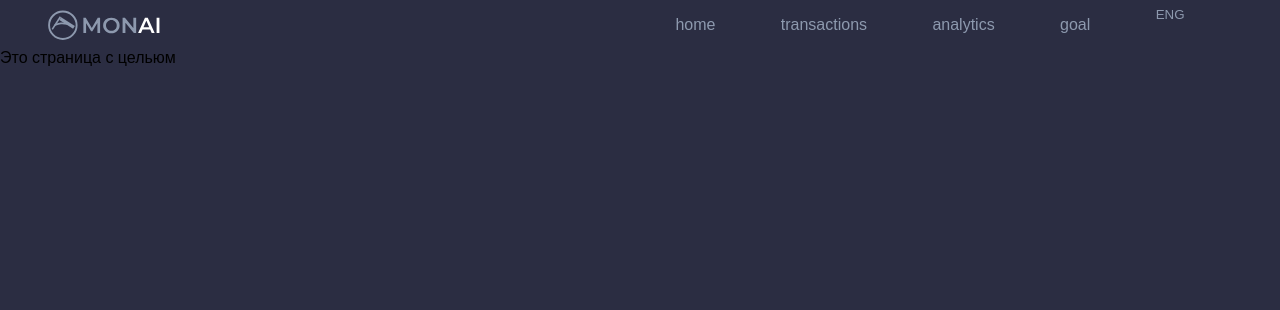
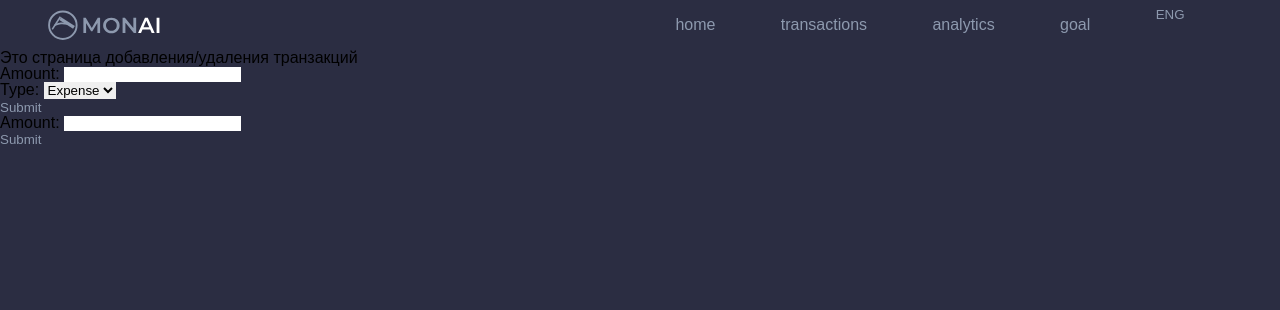
Before and after one commit to vivatttt/Bot-Accountant, a Flask app: page /goal in a window 1280 px wide. Shown: the top 310 px of the page. Run offline with Flask 3, Linux system fonts and the light colour scheme.

Commit message:
Changed goal routes and goal temaplates

```diff
--- a/app/routes.py
+++ b/app/routes.py
@@ -181,10 +181,9 @@ def make_transaction():
     user_transaction = Data_trans()
 
     inde = session.get('inde', '')
-    print(inde)
     if not inde:
         # тут обработка ошибки
-        print('ERROR INDE')
+        pass
     error = user_transaction.add_transection(inde, transaction.get('amount'), transaction.get('type'), transaction.get('category'), transaction.get('description'), transaction.get('date'))
 
     if error:
@@ -203,9 +202,46 @@ def make_transaction():
     )
 
 
-# страница с бюджетом
-@app.route('/goal')
-def budget():
+# страница с целью
+@app.get('/goal')
+def show_goal():
     return render_template(
-        'goal_page.html'
+        'goal_page.html',
+        goal={},
+        error=''
     )
+# добавление транзакции в цели
+@app.post('/goal')
+def add_to_goal():
+    '''
+    goal = {
+        amount :
+        type :
+
+    }
+    '''
+    inde = session.get('inde', '')
+    if not inde:
+        # тут обработка ошибки
+        pass
+
+    # тут добавление транзакции в бд
+    # изменение текущего бюджета
+
+    flash('You became closer to the goal!', 'success')
+    return render_template(
+        'goal_page.html',
+        goal={},
+        error=''
+    )
+
+# изменение цели
+@app.post('/goal-new')
+def new_goal():
+    '''
+    goal = {
+        new_amount :
+    }
+    '''
+
+    # тут обновление цели пользователя
--- a/app/templates/goal_page.html
+++ b/app/templates/goal_page.html
@@ -1,11 +1,55 @@
 {% extends "layout.html" %}
 
-{% block title %}welcome{% endblock title %}
+{% block title %}goal{% endblock title %}
 
 
 
 {% block content %}
 
-    <p>Это страница с цельюм</p>
+    <p>Это страница добавления/удаления транзакций</p>
+
+    {% with messages = get_flashed_messages(with_categories=true) %}
+        {% if messages %}
+            <ul>
+                {% for category, message in messages %}
+                    <li class="flash flash-{{ category }}">{{ message }}</li>
+                {% endfor %}
+            </ul>
+        {% endif %}
+    {% endwith %}
+
+    <form action="/goal" method="POST">
+
+        <div class="form-group">
+            <label for="amount">Amount:</label>
+            <input type="number" id="amount" name="amount" value="{{ goal.get('amount', '') }}" required>
+        </div>
+
+        <div class="form-group">
+            <label for="type">Type:</label>
+            <select id="type" name="type" required>
+                <option value="expense">Expense</option>
+                <option value="income">Income</option>
+            </select>
+        </div>
+
+        <button type="submit">Submit</button>
+
+    </form>
+
+    <form action="/goal-new" method="POST">
+
+        <div class="form-group">
+            <label for="amount">Amount:</label>
+            <input type="number" id="new_amount" name="new_amount" value="{{ goal.get('new_amount', '') }}" required>
+        </div>
+
+        <button type="submit">Submit</button>
+
+    </form>
+
+    {% if error %}
+        {{ error }}
+    {% endif %}
 
 {% endblock content %}
--- a/app/templates/transactions_page.html
+++ b/app/templates/transactions_page.html
@@ -22,7 +22,7 @@
 
         <div class="form-group">
             <label for="amount">Amount:</label>
-            <input type="number" id="amount" name="amount" value="{{ transaction.amount }}" required>
+            <input type="number" id="amount" name="amount" value="{{ transaction.get('amount', '') }}" required>
         </div>
 
         <div class="form-group">
@@ -51,7 +51,7 @@
 
         <div class="form-group">
             <label for="description">Description:</label>
-            <textarea id="description" name="description" rows="4" value="{{ transaction.description }}" required></textarea>
+            <textarea id="description" name="description" rows="4" value="{{ transaction.get('description', '') }}" required></textarea>
         </div>
         <button type="submit">Submit</button>
 
```
Also changed, not shown: app/templates/registration_completed.html (deleted, +0 -11 lines).
